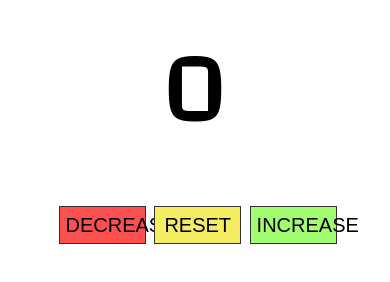
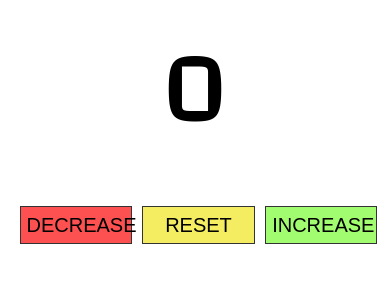
Before and after one commit to Alex-Lar/Simple-Counter, a plain HTML site: page index.html in a window 390 px wide. Shown: the part 178-460 px from the top of the page. Drawn offline with Linux system fonts and the light colour scheme.

Commit message:
media query update

```diff
--- a/style.css
+++ b/style.css
@@ -93,6 +93,6 @@ h1, h2, h3, h4, h5, h6, p {
 
 @media only screen and (min-width : 320px) and (max-width : 480px) {
     .main {
-        width: 70vw;;
+        width: 90vw;;
     }
 }
```
